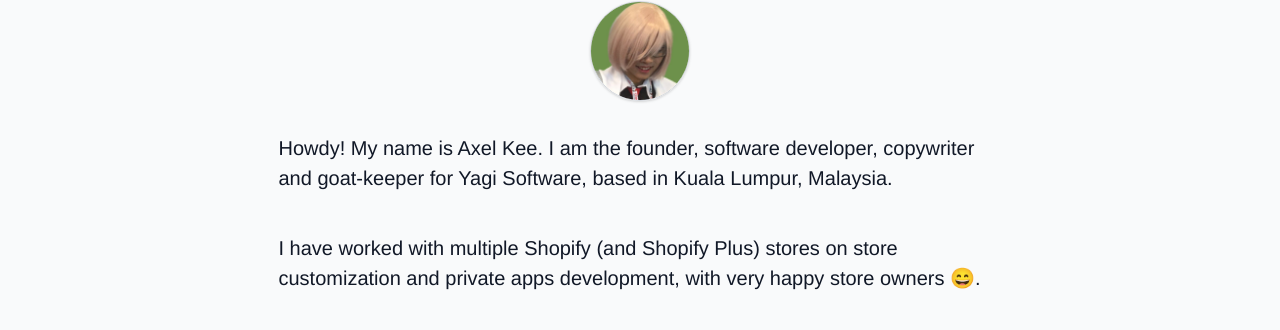
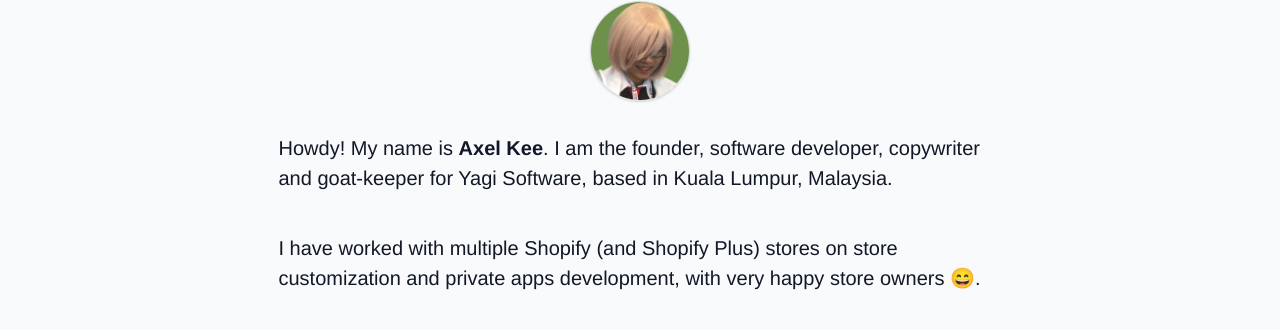
Before and after one commit to YagiSoftware/blog, a Jekyll site: the page built from about.md, in a window 1280 px wide. Shown: the part 427-757 px from the top of the page. Built offline with Jekyll 4.4.1, drawn with Linux system fonts in a browser that asks for light colours; some web fonts are replaced; comment, search, counter and statistics services are not loaded.

```diff
--- a/about.md
+++ b/about.md
@@ -9,7 +9,7 @@ id: about
 <img src="{{ site.baseurl }}/axel.jpg" style="width: 100px; height: 100px; border-radius: 100%;">
 </div>
 
-Howdy! My name is Axel Kee. I am the founder, software developer, copywriter and goat-keeper for Yagi Software, based in Kuala Lumpur, Malaysia.
+Howdy! My name is **Axel Kee**. I am the founder, software developer, copywriter and goat-keeper for Yagi Software, based in Kuala Lumpur, Malaysia.
 
 I have worked with multiple Shopify (and Shopify Plus) stores on store customization and private apps development, with very happy store owners 😄.
 
```
